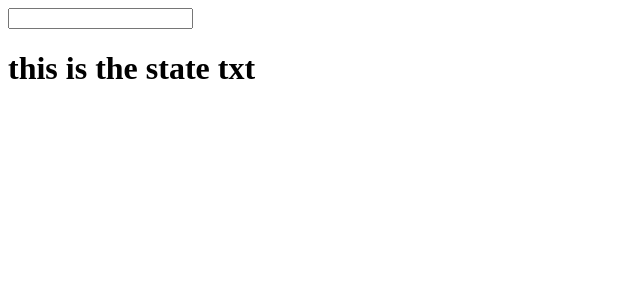
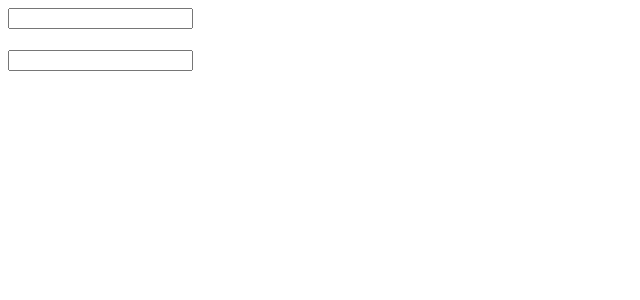
Before and after one commit to vtapia5070/reactApp, a React app: page / in a window 1280 px wide. Shown: the top 300 px of the page, without its empty margins (0-640 px from the left). Built offline with nearby package versions, Linux system fonts and the light colour scheme.

Commit message:
create parent, or composite component with child component

```diff
--- a/App.js
+++ b/App.js
@@ -5,9 +5,9 @@
   constructor () {
     super();
     this.state = {
-      txt: 'this is the state txt',
-      cat: 0
+      txt: ''
     }
+    this.update = this.update.bind(this);
   }
   update (e) {
     this.setState({txt: e.target.value});
@@ -15,11 +15,20 @@
   render(){
     return (
       <div>
-        <input type="text" onChange={this.update.bind(this)} />
-        <h1>{this.state.txt}</h1>
+        <Widget txt={this.state.txt} update={this.update} />
+        <Widget txt={this.state.txt} update={this.update} />
       </div>
     )
   }
 }
 
+const Widget = (props) => {
+  return (
+    <div>
+      <input type="text" onChange={props.update} />
+      <h1>{props.txt}</h1>
+    </div>
+  )
+}
+
 export default App
```
